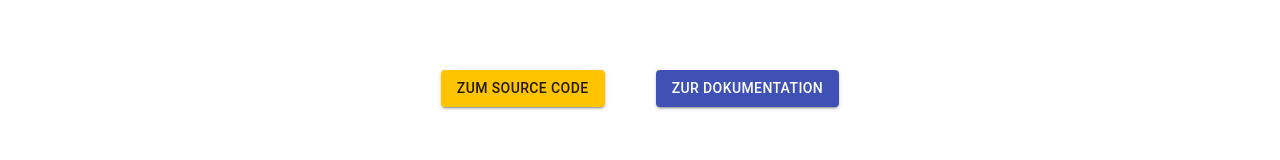
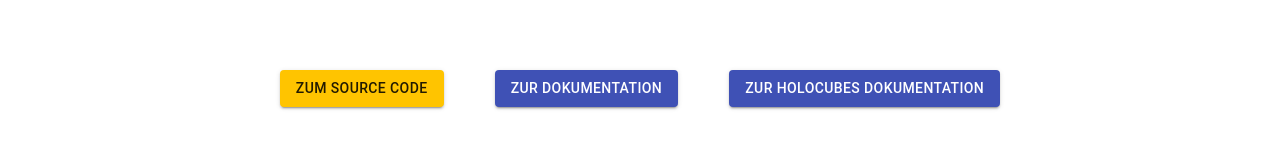
Before and after one commit to moumitahmad/portfolio, a React (Create React App) app: page /portfolio/project/1 in a window 1280 px wide. Shown: the part 1161-1321 px from the top of the page. Built offline with nearby package versions, Linux system fonts and the light colour scheme.

Commit message:
Update ProjectDetail.js

```diff
--- a/src/components/detail-page/ProjectDetail.js
+++ b/src/components/detail-page/ProjectDetail.js
@@ -111,13 +111,13 @@ function PresentDetail({ match }) {
                             }
                         </li>
                         <li>
-                            { project.docu == null
+                            { project.docu == ""
                             ? null
                             : <Button className="link-buttons" variant="contained" color="primary" target="_blank" rel="noopener noreferrer" href={ "/portfolio/project-media/dokus/" + project.docu }>zur Dokumentation</Button> /* /portfolio/assets */
                             }
                         </li>
                         <li>
-                            { project.docu2 == null
+                            { project.docu2 == ""
                             ? null
                             : <Button className="link-buttons" variant="contained" color="primary" target="_blank" rel="noopener noreferrer" href={ "/potfolio/project-media/dokus/" + project.docu2 }>zur HoloCubes Dokumentation</Button>
                             }
```
